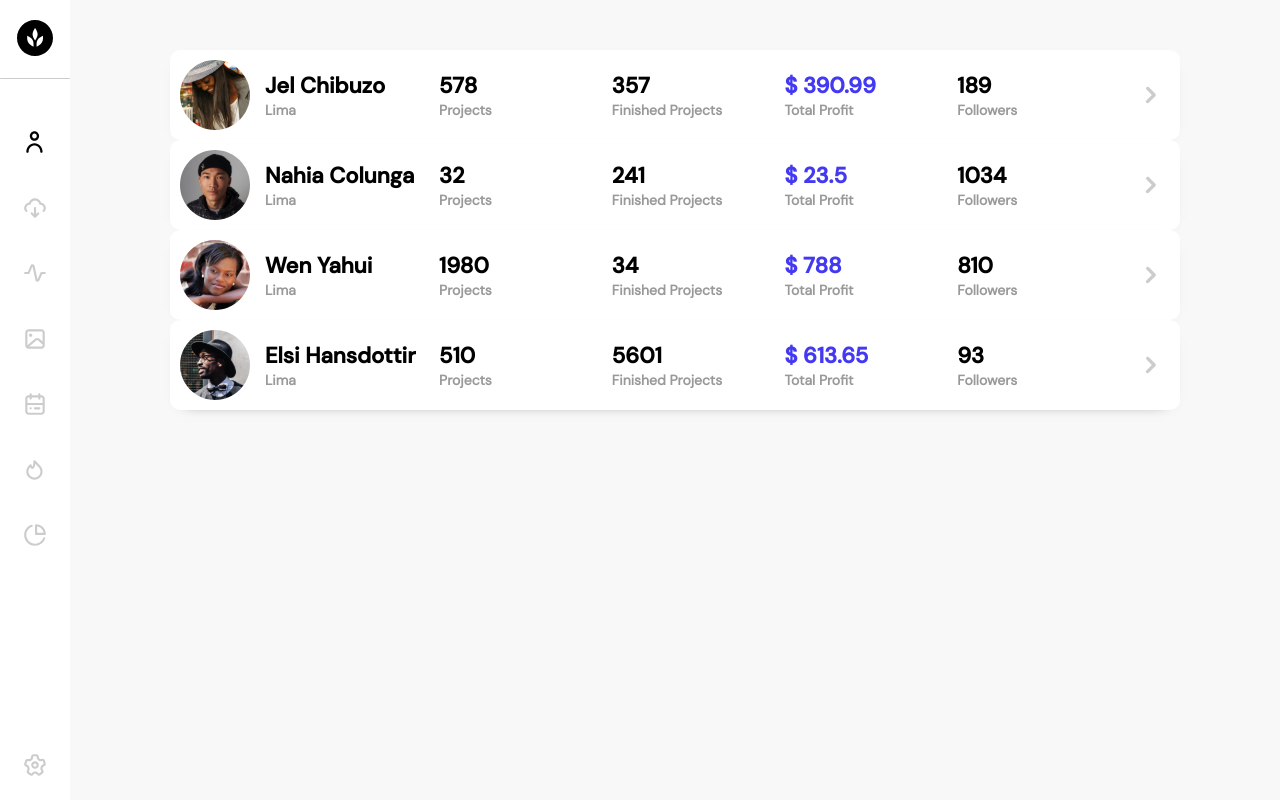
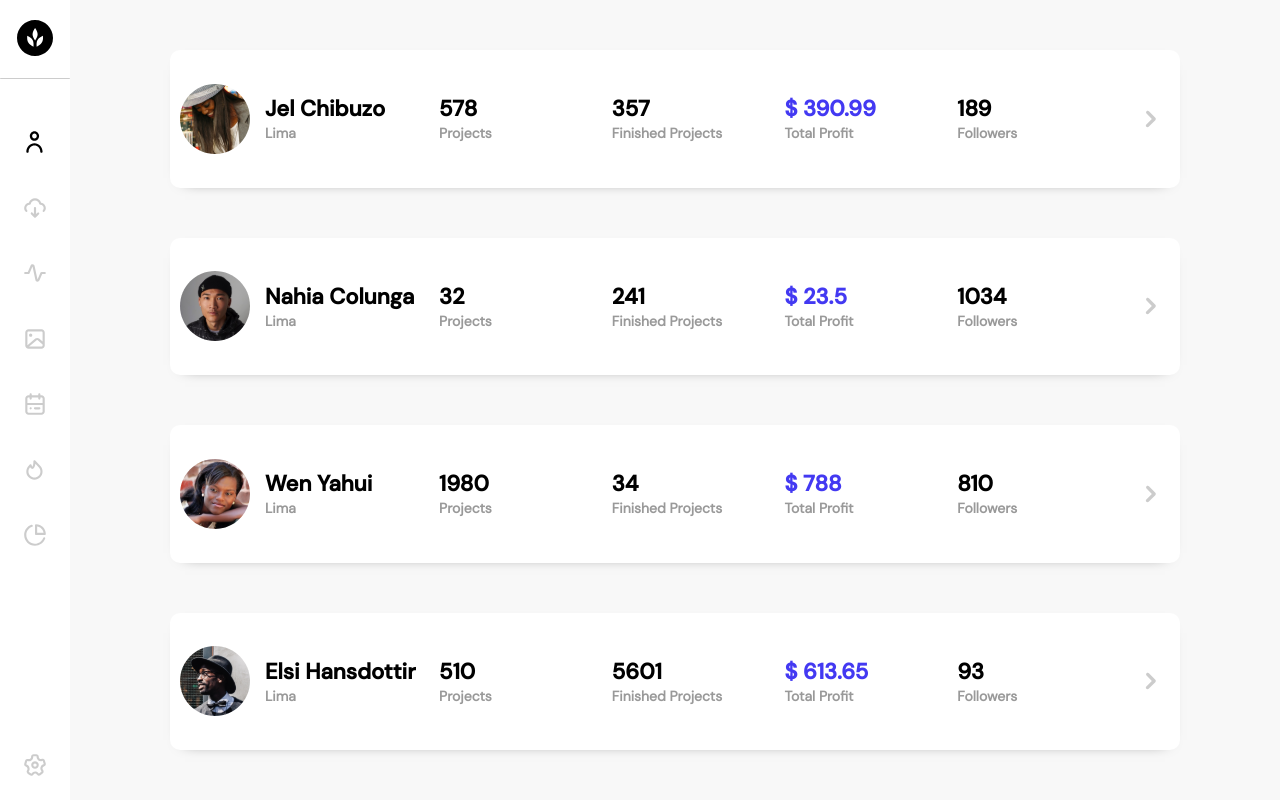
Before and after one commit to JustMysto/vue-dashboard, a Vue app: page / in a window 1280 px wide. Built offline with nearby package versions, Linux system fonts and the light colour scheme; data requests are answered from the project's data file.

Commit message:
fix grid layout

```diff
--- a/public/style.css
+++ b/public/style.css
@@ -78,3 +78,9 @@ p {
     display: flex;
     background-color: #F8F8F8;
 }
+
+.row {
+    display: grid;
+    grid-template-columns: repeat(9, 1fr);
+    gap: 5rem;
+}
--- a/src/App.vue
+++ b/src/App.vue
@@ -1,11 +1,11 @@
 <template>
     <sidebar/>
-    <section class="dashboard">
-        <div v-if="transactions.length">
-            <div v-for="transaction in transactions" :key="transaction.id">
+    <section class="dashboard row">
+        <template v-if="transactions.length">
+            <template v-for="transaction in transactions" :key="transaction.id">
                 <transaction v-on:click="getTransactionDetails(transaction.id)" :person="transaction.person" :projects="transaction.projects" :finished="transaction.finished" :profit="transaction.profit" :followers="transaction.followers"/>
-            </div>
-        </div>
+            </template>
+        </template>
         <div v-else>
             <loader/>
         </div>
```
